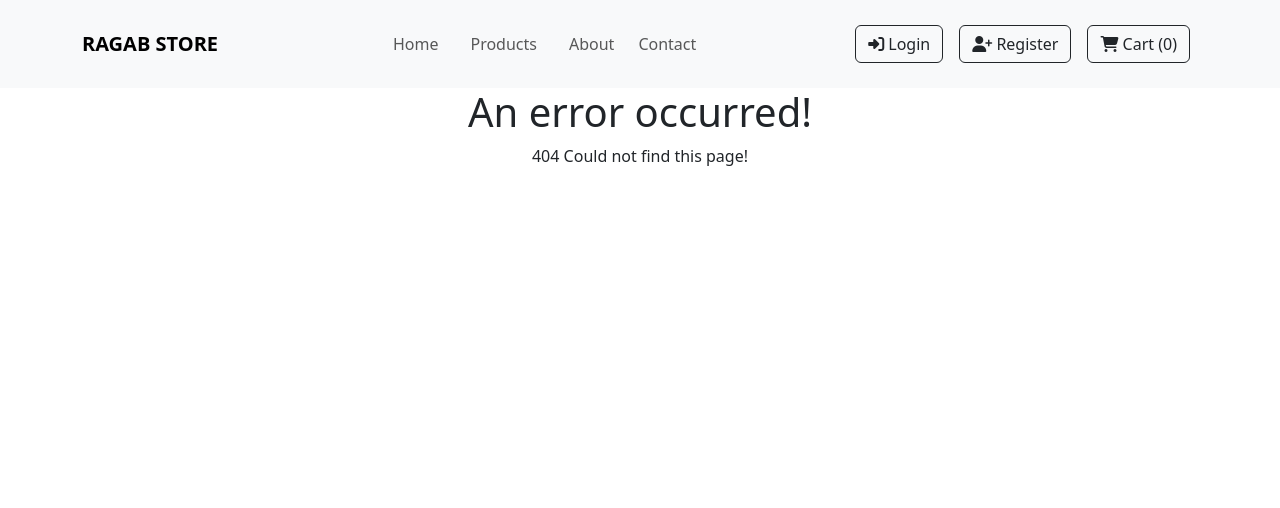
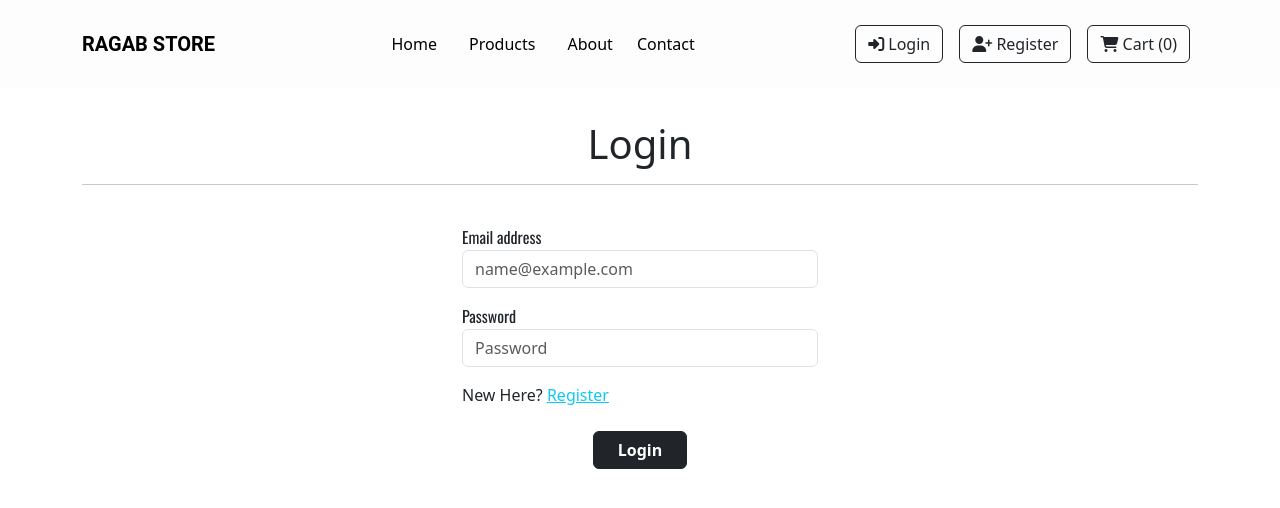
Before and after one commit to AbdallahRagab7/responsive-ecommerce, a React (Vite) app: page /login in a window 1280 px wide. Before the commit this address had no page. Shown: the top 508 px of the page. Built offline with nearby package versions, Linux system fonts and the light colour scheme.

Commit message:
filter products

```diff
--- a/src/App.jsx
+++ b/src/App.jsx
@@ -7,6 +7,7 @@ import ProductsPage from "./pages/ProductsPage.jsx";
 import ProductDetailsPage from "./pages/ProductDetails.jsx";
 import { createBrowserRouter, RouterProvider } from "react-router-dom";
 import Payment from './pages/Payment.jsx'
+import Login from "./pages/Login.jsx";
 const router = createBrowserRouter([
   {
     path: '/',
@@ -17,7 +18,8 @@ const router = createBrowserRouter([
       { path: 'cart', element: <CartPage/> },
       { path: 'products', element: <ProductsPage/> },
       { path: '/product/:productId', element: <ProductDetailsPage /> },
-      { path: '/payment', element: <Payment/> }
+      { path: '/payment', element: <Payment/> },
+      { path: '/login', element: <Login/> },
     ],
 
   }
--- a/src/Components/Home/MyProducts.jsx
+++ b/src/Components/Home/MyProducts.jsx
@@ -2,42 +2,85 @@ import { useState, useEffect } from "react";
 import Product from "./Product.jsx";
 function MyProducts() {
   const [products, setProducts] = useState([]);
+  const [filteredProducts, setFilteredProducts] = useState([]);
+  const [selectedCategory, setSelectedCategory] = useState("all");
 
   useEffect(() => {
     async function getProducts() {
       const response = await fetch("https://fakestoreapi.com/products");
       const data = await response.json();
       setProducts(data);
+      setFilteredProducts(data);
     }
     getProducts();
   }, []);
 
-  // useEffect(() => {
-  //   fetch("https://fakestoreapi.com/products")
-  //     .then((res) => res.json())
-  //     .then((data) => {
-  //       console.log(data);
-  //       setProducts(data);
-  //     });
-  // }, []);
+  function filterProducts(category) {
+    if (category === "all") {
+      console.log(category);
+      setSelectedCategory(category);
+      return;
+    }
+
+    const filteredData = products.filter(
+      (product) => product.category === category
+    );
+    setFilteredProducts(filteredData);
+    setSelectedCategory(category);
+  }
+
   return (
     <>
       <h1 className="text-center "> Latest Products</h1>
       <div className="buttons text-center py-3 mb-2">
-        <button className="btn btn-outline-dark btn-sm m-2">All</button>
-        <button className="btn btn-outline-dark btn-sm m-2">
+        <button
+          className={`btn btn-outline-dark btn-sm m-2 ${
+            selectedCategory === "all" ? "activeCategoryBtn" : ""
+          } `}
+          onClick={() => filterProducts("all")}
+        >
+          All
+        </button>
+        <button
+          className={`btn btn-outline-dark btn-sm m-2 ${
+            selectedCategory === "men's clothing" ? "activeCategoryBtn" : ""
+          } `}
+          onClick={() => filterProducts("men's clothing")}
+        >
           Men's Clothing
         </button>
-        <button className="btn btn-outline-dark btn-sm m-2">
+
+        <button
+          className={`btn btn-outline-dark btn-sm m-2 ${
+            selectedCategory === "women's clothing" ? "activeCategoryBtn" : ""
+          } `}
+          onClick={() => filterProducts("women's clothing")}
+        >
           Women's Clothing
         </button>
-        <button className="btn btn-outline-dark btn-sm m-2">Jewelery</button>
-        <button className="btn btn-outline-dark btn-sm m-2">Electronics</button>
+
+        <button
+          className={`btn btn-outline-dark btn-sm m-2 ${
+            selectedCategory === "jewelery" ? "activeCategoryBtn" : ""
+          } `}
+          onClick={() => filterProducts("jewelery")}
+        >
+          Jewelery
+        </button>
+
+        <button
+          className={`btn btn-outline-dark btn-sm m-2 ${
+            selectedCategory === "electronics" ? "activeCategoryBtn" : ""
+          } `}
+          onClick={() => filterProducts("electronics")}
+        >
+          Electronics
+        </button>
       </div>
 
       <section>
         <div className="row justify-content-center align-items-center g-5">
-          {products.map((product) => {
+          {filteredProducts.map((product) => {
             const mergeTitle = product.title.split(" ");
             const title = `${mergeTitle[0]}  ${mergeTitle[1]}  ${mergeTitle[2]}`;
 
--- a/src/Components/PaymentForm.jsx
+++ b/src/Components/Payment/PaymentForm.jsx
@@ -1,4 +1,4 @@
-import Input from "../Components/UI/Input.jsx";
+import Input from "../UI/Input.jsx";
 
 function PaymentForm() {
   return (
--- a/src/Components/UI/Navbar.jsx
+++ b/src/Components/UI/Navbar.jsx
@@ -10,12 +10,12 @@ export default function Navbar() {
 
   return (
     <>
-      <nav className="navbar navbar-expand-lg navbar-light bg-light py-3 sticky-top">
+      <nav className="navbar navbar-expand-lg  py-3 sticky-top">
         <div className="container">
           <div>
-            <NavLink className="navbar-brand fw-bold" href="#">
+            <Link className="navbar-brand fw-bold" href="#">
               RAGAB STORE
-            </NavLink>
+            </Link>
           </div>
           <button
             className="navbar-toggler"
@@ -54,7 +54,7 @@ export default function Navbar() {
             </ul>
 
             <div className="buttons text-center">
-              <Link className="btn btn-outline-dark m-2">
+              <Link to={"/login"} className="btn btn-outline-dark m-2">
                 <i className="fa fa-sign-in-alt mr-1"></i> Login
               </Link>
               <Link className="btn btn-outline-dark m-2">
--- a/src/index.css
+++ b/src/index.css
@@ -1,5 +1,5 @@
-@import url('https://fonts.googleapis.com/css2?family=Oswald:wght@200..700&display=swap');
-
+@import url("https://fonts.googleapis.com/css2?family=Oswald:wght@200..700&display=swap");
+@import url("https://fonts.googleapis.com/css2?family=Raleway:wght@700&family=Oleo+Script:wght@700&family=Quicksand:wght@300;500;700&display=swap");
 * {
   box-sizing: border-box;
 }
@@ -8,38 +8,52 @@ html {
   font-family: "Roboto", sans-serif;
 }
 
-
 li {
   list-style: none;
 }
 
 a:link {
   text-decoration: none;
-
 }
 ul {
   padding-left: 0;
+}
+.navbar {
+  background: rgb(253, 253, 253);
+}
+.navbar ul a {
+  color: black;
+  font-weight: 500;
+}
+.navbar ul a:hover , .navbar .navbar-brand:hover {
+  color: rgb(107, 124, 223);
+}
+
+.nav-link.active {
+  color: rgb(15, 70, 172) !important ;
 }
 
 .navbar .navbar-toggler {
   font-size: 25px;
   border-color: transparent;
 }
-.navbar .nav-link .navbar-brand {
-  font-family: Roboto;
-
-}
-
 .navbar .navbar-toggler:focus {
   box-shadow: none;
 }
 
-label  {
-  font-family: 'Oswald';
+.navbar .navbar-brand {
+  font-family: Roboto;
+  color: black;
+}
+
+label {
+  font-family: "Oswald";
 }
 input {
   font-weight: bold;
 }
-/* .navbar a.active {
 
-} */
+.activeCategoryBtn {
+  color: white !important;
+  background-color: rgb(33, 37, 41) !important;
+}
--- /dev/null
+++ b/src/pages/Login.jsx
@@ -0,0 +1,51 @@
+import React from "react";
+import { Link } from "react-router-dom";
+
+
+const Login = () => {
+  return (
+    <>
+      <div className="container my-3 py-3">
+        <h1 className="text-center">Login</h1>
+        <hr />
+
+        <div class="row my-4 ">
+
+          <div className="col-md-6 col-lg-4 col-sm-8 mx-auto">
+            <form>
+              <div class="my-3">
+                <label for="display-0">Email address</label>
+                <input
+                  type="email"
+                  class="form-control"
+                  id="floatingInput"
+                  placeholder="name@example.com"
+                />
+              </div>
+              <div class="my-3">
+                <label for="floatingPassword display-4">Password</label>
+                <input
+                  type="password"
+                  class="form-control"
+                  id="floatingPassword"
+                  placeholder="Password"
+                />
+              </div>
+              <div className="my-3">
+                <p>New Here? <Link to="/register" className="text-decoration-underline text-info">Register</Link> </p>
+              </div>
+
+              <div className="text-center">
+                <button class="my-2 btn btn-dark  px-4 fw-bold" type="submit" >
+                  Login
+                </button>
+              </div>
+            </form>
+          </div>
+        </div>
+      </div>
+    </>
+  );
+};
+
+export default Login;
--- a/src/pages/Payment.jsx
+++ b/src/pages/Payment.jsx
@@ -1,5 +1,5 @@
 import Checkout from "../Components/Cart/Checkout";
-import PaymentForm from "../Components/PaymentForm";
+import PaymentForm from "../Components/Payment/PaymentForm";
 function Payment() {
   return (
     <>
```
